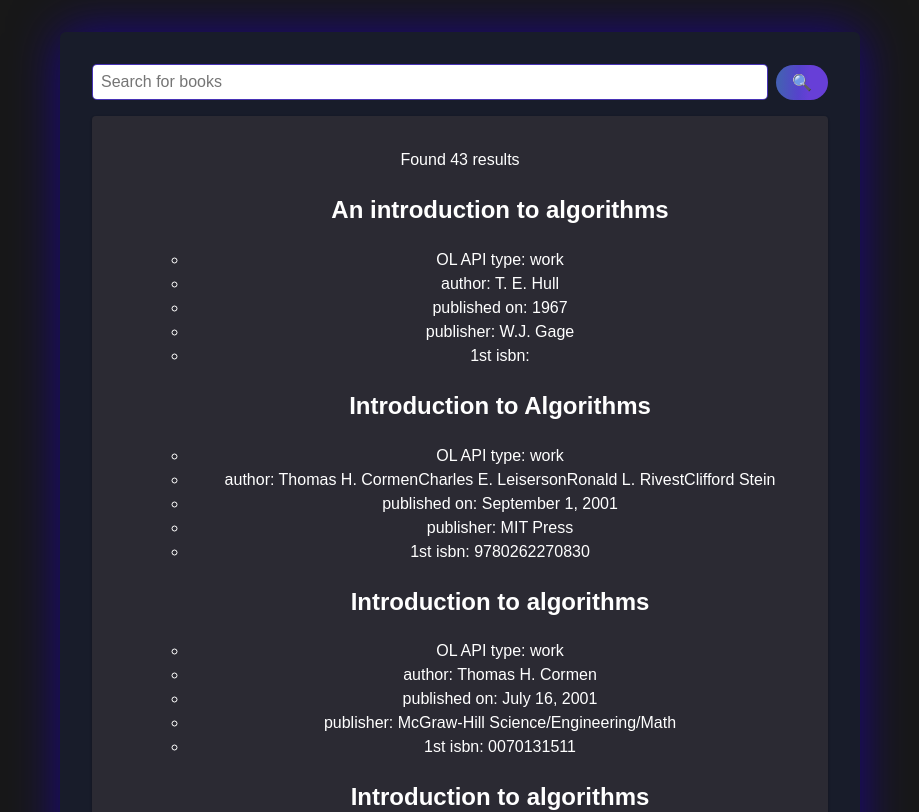
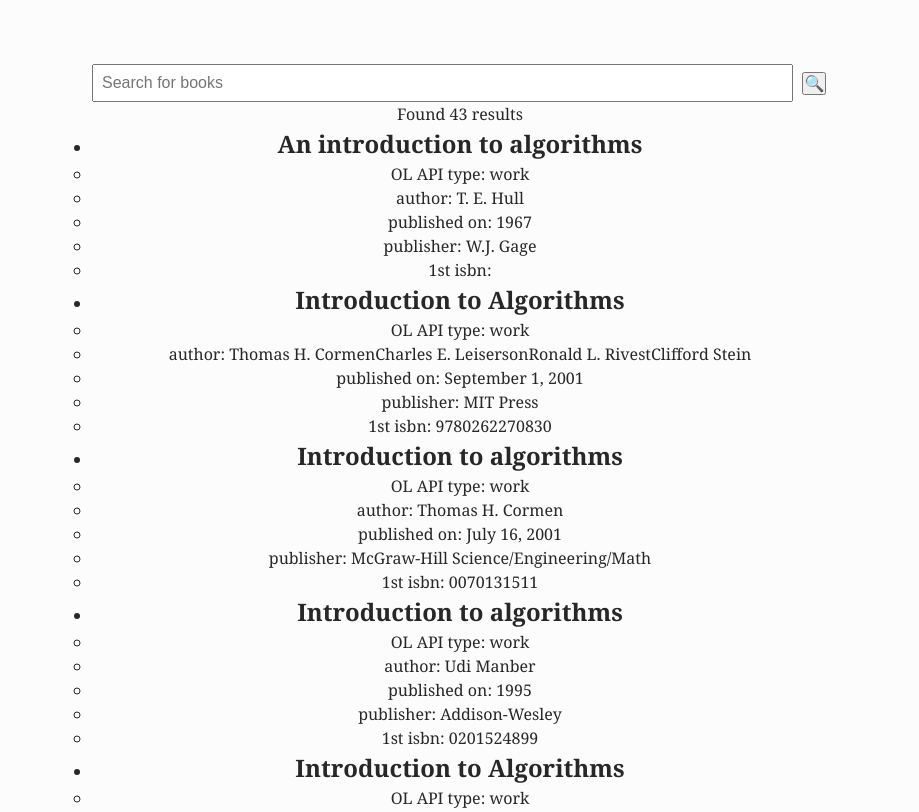
Before and after one commit to protofarer/bookhunter, a React (Vite) app: page / in a window 1280 px wide. Shown: the top 812 px of the page, without its empty margins (180-1099 px from the left). Built offline with nearby package versions, Linux system fonts and the light colour scheme.

Commit message:
wip results page

```diff
--- a/src/App.css
+++ b/src/App.css
@@ -1,7 +1,3 @@
-*, ::before, ::after {
-  box-sizing: border-box;
-}
-
 #root {
   max-width: 1280px;
   margin: 0 auto;
@@ -9,26 +5,16 @@
   text-align: center;
 }
 
-body {
-  font-family: Arial, sans-serif;
-  background-color: #181818;
-  color: white;
-}
-
 /* App.css */
 .App {
   max-width: 800px;
   margin: 0 auto;
   padding: 2rem;
-  background-color: hsl(227, 27%, 13%);
-  box-shadow: 0 0 50px hsl(250, 100%, 32%, 0.8);
-  border-radius: 6px;
 }
 
 form {
   display: flex;
   align-items: center;
-  margin-bottom: 1rem;
 }
 
 input {
@@ -36,8 +22,6 @@ input {
   padding: 0.5rem;
   margin-right: 0.5rem;
   font-size: 1rem;
-  border: 1px solid hsl(250, 100%, 32%, 0.8);
-  border-radius: 5px;
 }
 
 input:focus {
@@ -46,47 +30,10 @@ input:focus {
 }
 
 button {
-  cursor: pointer;
+  margin: 0 0.1rem;
+  font-size: 1rem;
+  /* border-radius: 9999px; */
   transition: border-color 0.25s;
-}
-
-button {
-	background: linear-gradient(92.88deg, rgb(69, 94, 181) 9.16%, rgb(86, 67, 204) 43.89%, rgb(103, 63, 215) 64.72%);
-
-  color: white;
-  padding: 0.5rem 1rem;
-  font-size: 1rem;
-  border: none;
-  border-radius: 9999px; /* rounded-full */
-  cursor: pointer;
-}
-
-.bbutton {
-	text-shadow: rgba(0, 0, 0, 0.25) 0px 3px 8px;
-}
-
-button:hover {
-  background-color: gold;
-}
-
-button:focus {
-  outline: none;
-}
-
-button:hover {
-  border-color: #646cff;
-}
-button:focus,
-button:focus-visible {
-  outline: 4px auto -webkit-focus-ring-color;
-}
-
-.results {
-  background-color: #2B2A33;
-  padding: 1rem;
-  border-radius: 4px;
-  box-shadow: 0 1px 3px rgba(0, 0, 0, 0.12), 0 1px 2px rgba(0, 0, 0, 0.24);
-  margin-top: 1rem;
 }
 
 /* Spinner.css */
--- a/src/App.tsx
+++ b/src/App.tsx
@@ -1,21 +1,57 @@
-import { useEffect, useState } from 'react'
-import axios from 'axios'
-import './App.css'
-// import savedResults from './results.json' assert {type: 'json'}
+import { useEffect, useState } from 'react';
+import axios from 'axios';
+import Constants from './constants';
+import './App.css';
+import { SearchResponse, Doc } from './openlibrary.types';
 
 const App: React.FC = () => {
   const [searchText, setSearchText] = useState('');
-  const [results, setResults] = useState<any>(null);
+  const [results, setResults] = useState<SearchResponse | null>(null);
+  const [additionalResults, setAdditionalResults] = useState<SearchResponse | null>(null);
+  const [pageCount, setPageCount] = useState<number>(0);
+  const [currentPage, setCurrentPage] = useState<number>(1);
+
   const [loading, setLoading] = useState(false);
 
+  const fetchData = async (limit?: number) => {
+    const data = await fetchJsonFile(
+      'http://localhost:5173/src/results.json',
+      limit ?? 5
+    );
+    return data;
+  };
+
+  // fake api call, first page results
   useEffect(() => {
-    const fetchData = async () => {
-      const data = await fetchJsonFile('http://localhost:5173/src/results.json');
-      console.log(`data`, data.docs[0].title)
+    (async function () {
+      try {
+        const results = await fetchData(5);
+        setResults(results);
+        setPageCount(1);
+      } catch (err) {
+        console.error('Error fetching first page results:', err);
+      }
+    })();
+  }, []);
 
-      setResults(data);
-    };
-    fetchData();
+  useEffect(() => {
+    (async function () {
+      try {
+        const additionalResults = await fetchData(
+          Constants.RESULTS_PER_PAGE * Constants.RESULTS_MAX_PAGES
+        );
+        setAdditionalResults(additionalResults);
+        setPageCount(
+          Math.max(
+            Math.ceil(Constants.RESULTS_PER_PAGE * Constants.RESULTS_MAX_PAGES / additionalResults.docs.length),
+            Constants.RESULTS_MAX_PAGES
+          )
+        );
+
+      } catch (err) {
+        console.error('Error fetching additional results:', err);
+      }
+    })();
   }, []);
 
   const handleSearchInputChange = (e: React.ChangeEvent<HTMLInputElement>) => {
@@ -56,6 +92,7 @@ const App: React.FC = () => {
         <Spinner />
       ) : (
         results && (
+          <>
             <div className="results">
               <p>Found {results.numFound} results</p>
               <ul>
@@ -66,6 +103,15 @@ const App: React.FC = () => {
                 }
               </ul>
             </div>
+            <ResultsNav
+              pageCount={pageCount}
+              currentPage={currentPage}
+              onClick={(idx: number) => {
+                setCurrentPage(idx);
+                console.log(`setpageto`, idx)
+              }}
+            />
+          </>
         )
       )}
     </div>
@@ -74,13 +120,37 @@ const App: React.FC = () => {
 
 export default App
 
+const ResultsNav = ({ pageCount, currentPage, onClick }: { pageCount: number, currentPage: number, onClick: Function}) => {
+  return (
+    <div className="resultsNav">
+      { pageCount > 1 &&
+        <>
+          <button onClick={() => onClick(Math.min(currentPage - 1, 1))}>Prev</button>
+          {Array.from({ length: pageCount }, (_, idx) => (
+            <button key={idx} onClick={() => onClick(idx + 1)}> {idx + 1} </button>
+          ))}
+          <button onClick={() => onClick(Math.min(currentPage + 1, pageCount))}>Next</button>
+        </>
+      }
+    </div>
+  );
+}
+
+interface IResultsPage {
+  results: Doc[] | null;
+}
+
+const ResultsPage = ({ results }: IResultsPage) => {
+}
+
 interface IResultsItem {
   doc: any;
   key: number;
 }
 const ResultsItem = ({ doc, key }: IResultsItem) => {
   return (
-    <ul key={key}>
+    <li key={key}>
+      <ul>
         <h2>{doc.title}</h2>
         <li>OL API type: {doc.type}</li>
         <li>author: {doc.author_name}</li>
@@ -88,6 +158,7 @@ const ResultsItem = ({ doc, key }: IResultsItem) => {
         <li>publisher: {doc.publisher?.[0]}</li>
         <li>1st isbn: {doc.isbn?.[0]}</li>
       </ul>
+    </li>
 
   )
 }
@@ -96,14 +167,18 @@ const Spinner: React.FC = () => {
   return <div className="spinner"></div>
 }
 
-async function fetchJsonFile(fileUrl: string) {
+async function fetchJsonFile(fileUrl: string, limit?: number) {
   try {
     const response = await fetch(fileUrl);
     if (!response.ok) {
       throw new Error('Network response was not ok');
     }
     const jsonObject = await response.json();
-    return jsonObject;
+
+    return {
+      ...jsonObject,
+      docs: limit ? jsonObject.docs.slice(0, limit) : jsonObject.docs
+    };
   } catch (error) {
     console.error('Error fetching JSON file:', error);
     return null;
--- /dev/null
+++ b/src/constants.tsx
@@ -0,0 +1,11 @@
+interface IConstants{
+  RESULTS_PER_PAGE: number;
+  RESULTS_MAX_PAGES: number;
+}
+
+const o:IConstants = {
+  RESULTS_PER_PAGE: 5,
+  RESULTS_MAX_PAGES: 5,
+}
+
+export default o;
--- a/src/index.css
+++ b/src/index.css
@@ -1,12 +1,35 @@
 :root {
-  font-family: Inter, system-ui, Avenir, Helvetica, Arial, sans-serif;
-  line-height: 1.5;
+  --color-foreground: rgb(39, 39, 39);
+  --color-background: hsl(0, 0%, 99%);
+  --color-body-background: rgb(255, 255, 255);
+  --color-interactive: hsl(0, 100%, 40%);
+  --color-interactive-focus: hsl(245, 90%, 40%);
+  --color-interactive-focus-secondary: hsl(0, 100%, 96%);
+  --color-border: hsl(0, 0%, 0%);
+  --color-invalid: hsl(356, 100%, 71%);
+
+  --color-links: var(--color-interactive);
+  --color-links-hover: var(--color-interactive-focus);
+  --color-links-active: var(--color-interactive-focus);
+
+  --max-siteWidth: 980px;
+  --min-bodyLineLength: 10rem;
+  --max-bodyLineLength: 40rem;
+
+  --font-body: Georgia, serif;
+  --font-display: var(--font-body);
+  --bodyLineHeight: 1.5;
+
+
+  font-family: var(--font-body);
+  line-height: var(--bodyLineHeight);
   font-weight: 400;
 
-  color-scheme: light dark;
-  color: rgba(255, 255, 255, 0.87);
-  background-color: #242424;
+  /* color-scheme: light dark; */
+  color: var(--color-foreground);
+  background-color: var(--color-background);
 
+  /* From exemplar site */
   font-synthesis: none;
   text-rendering: optimizeLegibility;
   -webkit-font-smoothing: antialiased;
@@ -14,37 +37,36 @@
   -webkit-text-size-adjust: 100%;
 }
 
-a {
-  font-weight: 500;
-  color: #646cff;
-  text-decoration: inherit;
-}
-a:hover {
-  color: #535bf2;
+/* **** start reset styles **** */
+*, *::before, *::after {
+  box-sizing: border-box;
 }
 
-body {
+* {
   margin: 0;
-  display: flex;
-  place-items: center;
-  min-width: 320px;
-  min-height: 100vh;
+  padding: 0;
 }
 
-h1 {
-  font-size: 3.2em;
-  line-height: 1.1;
+/* address when the body background not filling the space the way you might expect it to */
+html, body {
+  height: 100%;
 }
 
-@media (prefers-color-scheme: light) {
-  :root {
-    color: #213547;
-    background-color: #ffffff;
-  }
-  a:hover {
-    color: #747bff;
-  }
-  button {
-    background-color: #f9f9f9;
-  }
+/* The block display type there prevents those annoying line-height gaps that always kill me. And you almost never want any of these media blocks to be wider than the parent. */
+img, picture, video, canvas, svg, iframe, object {
+  display: block;
+  max-width: 100%;
 }
+
+/* bad news when a long word (like a URL) forces an element wide and borks a layout. */
+p, h1, h2, h3, h4, h5, h6, li, dl, dt, blockquote {
+  overflow-wrap: break-word;
+}
+
+/* ensures that any blending modes applied to the element or its descendants only affect that isolated group, rather than blending with elements outside the group. */
+#root {
+  isolation: isolate;
+}
+
+
+/* **** end reset styles **** */
```
Also changed, not shown: src/openlibrary.types.ts (added, +62 -0 lines), src/util.tsx (added, +36 -0 lines). Lines whose indentation alone changed are shown as unchanged.
